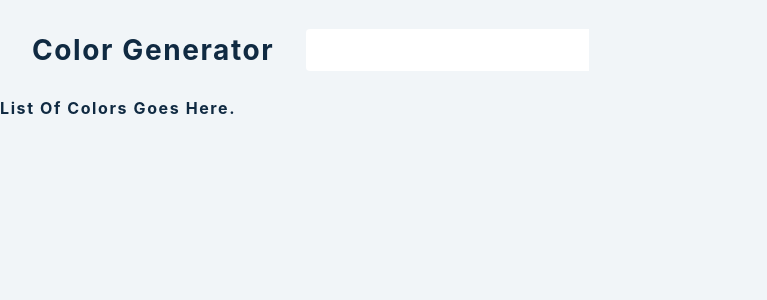
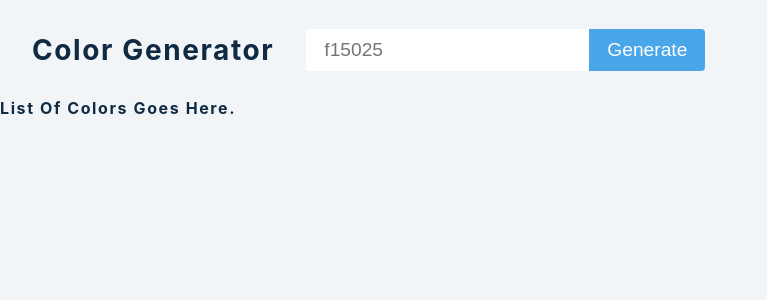
Before and after one commit to stephanieraymos/color-generator, a React (Create React App) app: page / in a window 1280 px wide. Shown: the top 300 px of the page, without its empty margins (0-767 px from the left). Built offline with nearby package versions, Linux system fonts and the light colour scheme.

Commit message:
Testing colors all method

```diff
--- a/src/App.js
+++ b/src/App.js
@@ -10,19 +10,24 @@ function App() {
 
   const handleSubmit = (e) => {
     e.preventDefault();
-    console.log("Testing");
+    let colors = new Values(color).all(10)
+    console.log(colors);
   };
 
   return (
     <>
       <section className="container">
         <h3>Color Generator</h3>
-        <form onSumbit={handleSubmit}>
+        <form onSubmit={handleSubmit}>
           <input
             type="text"
             value={color}
             onChange={(e) => setColor(e.target.value)}
+            placeholder="f15025"
           />
+          <button className="btn" type="submit">
+            Generate
+          </button>
         </form>
       </section>
       <section className="colors">
--- a/src/styles.css
+++ b/src/styles.css
@@ -175,6 +175,7 @@ input {
 }
 input.error {
   border: 2px solid var(--clr-red-dark);
+  background-color: rgba(255, 0, 0, 0.233);
 }
 .colors {
   min-height: calc(100vh - 100px);
```
